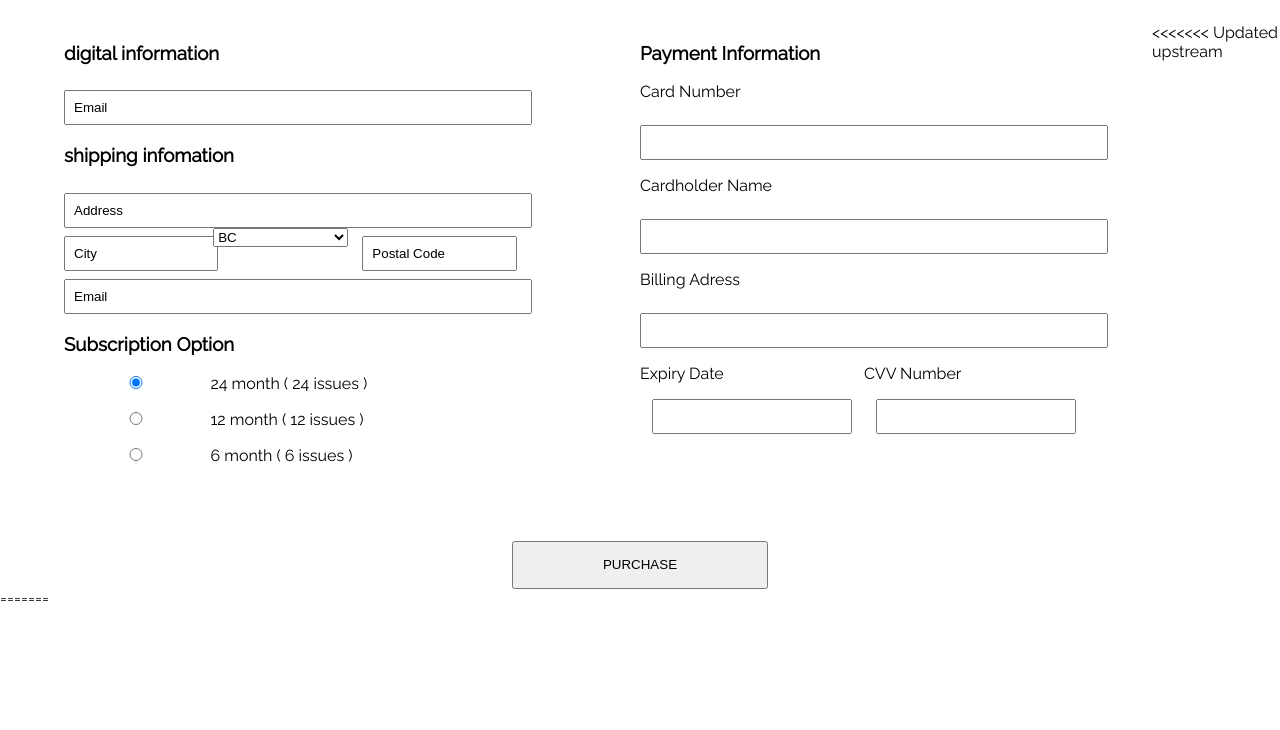
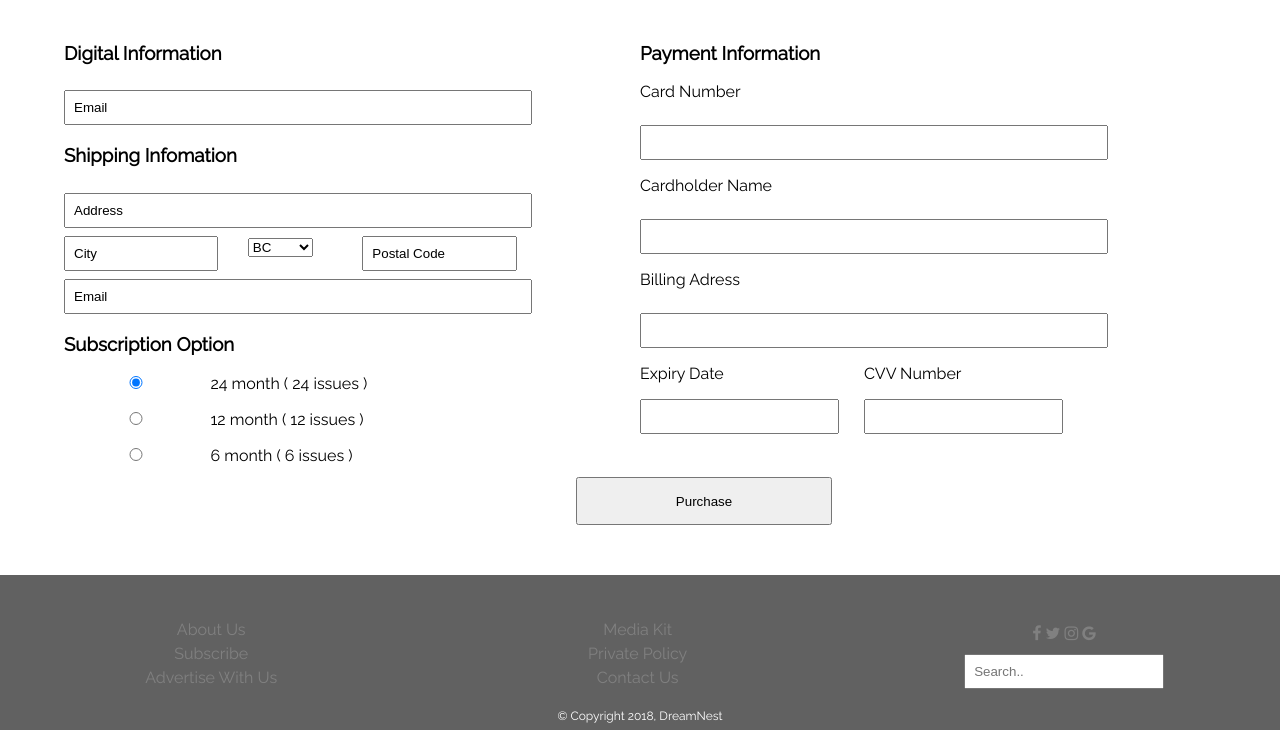
Before and after one commit to RickyLalli/IAT339-Project-2, a plain HTML site: page iat339_p1_final/subscribePurchase.html in a window 1280 px wide. Shown: the part 70-800 px from the top of the page. Drawn offline with Linux system fonts and the light colour scheme.

Commit message:
not sure

```diff
--- a/iat339_p1_final/css/main_z.css
+++ b/iat339_p1_final/css/main_z.css
@@ -230,12 +230,13 @@ input[type=text]{
 input.cvvtext{
 	margin: 0;
 	width:80%;
+	float: left;
 }
 
-select{
+/* select{
 	width:100%;
 	padding:0,5rem;
-}
+} */
 
 
 head,body{
@@ -382,3 +383,8 @@ section,
 summary {
   display: block;
 }
+
+#province {
+	display: inline-block;
+	margin-top: 10px;
+}
--- a/iat339_p1_final/subscribePurchase.html
+++ b/iat339_p1_final/subscribePurchase.html
@@ -29,10 +29,10 @@
 			<h2 id="subscriptionheader">Subscription</h2>
 			<div class="grid-col-1of2-1">
 
-				<h3>digital information</h3>
+				<h3>Digital Information</h3>
 				<input type="text" name="email" value="Email">
 
-				<h3>shipping infomation</h3>
+				<h3>Shipping Infomation</h3>
 				<input type="text" name="address" value="Address">
 				<div id="city">
 					<div class="grid-col-1of3">
@@ -78,11 +78,9 @@
 			</div>
 		</div>
 
-<<<<<<< Updated upstream
-		<button type="button" id="subscriptionButton" onclick="">PURCHASE</button>
-=======
+
 		<button type="button" id="subscriptionButton" onclick="">Purchase</button>
->>>>>>> Stashed changes
+
 
 
 		<footer>
```
